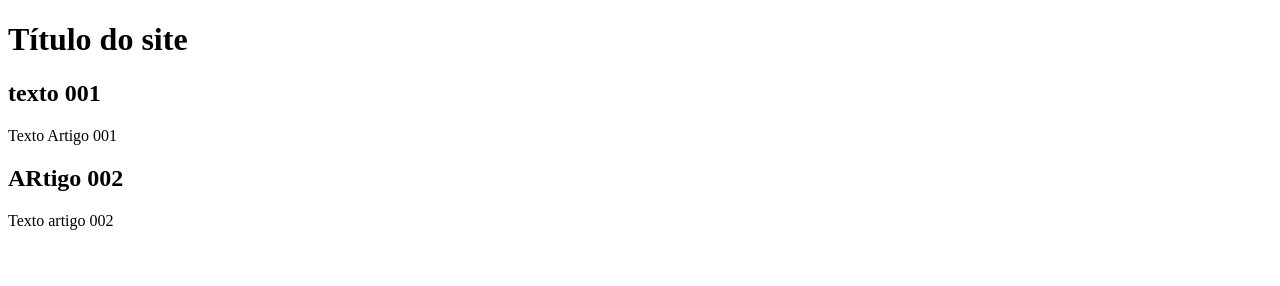
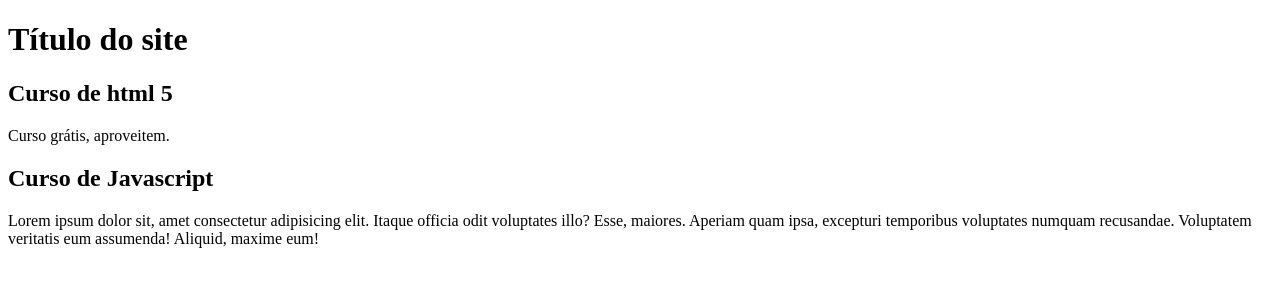
Before and after one commit to AugustoFP/Projeto-site, a plain HTML site: page index.html in a window 1280 px wide. Drawn offline with Linux system fonts and the light colour scheme.

Commit message:
Comecei a escrever o conteúdo.

```diff
--- a/index.html
+++ b/index.html
@@ -12,12 +12,15 @@
         </header>
     </main>
     <article>
-        <h2> texto 001</h2>
-        <p>Texto Artigo 001</p>
+        <h2>Curso de html 5</h2>
+        <p>Curso grátis, aproveitem.</p>
     </article>
     <article>
-        <h2>ARtigo 002</h2>
-        <p>Texto artigo 002</p>
+        <h2>Curso de Javascript</h2>
+        <p> Lorem ipsum dolor sit, amet consectetur adipisicing elit.
+            Itaque officia odit voluptates illo? Esse, maiores. Aperiam quam ipsa,
+            excepturi temporibus voluptates numquam recusandae.
+             Voluptatem veritatis eum assumenda! Aliquid, maxime eum!</p>
     </article>
 </body>
 </html>
```
